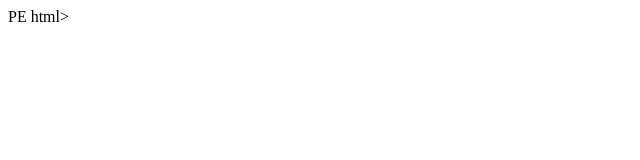
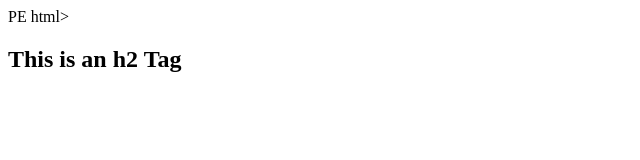
Before and after one commit to JonathanR128/test_smartgit_2_0, a plain HTML site: page index.html in a window 1280 px wide. Shown: the whole page, without its empty margins (0-640 px from the left). Drawn offline with Linux system fonts and the light colour scheme.

Commit message:
Added h2 Tag

```diff
--- a/index.html
+++ b/index.html
@@ -4,6 +4,6 @@
     <title>Hello World!</title>
 </head>
 <body>
-
+	<h2>This is an h2 Tag</h2>
 </body>
 </html>
```
